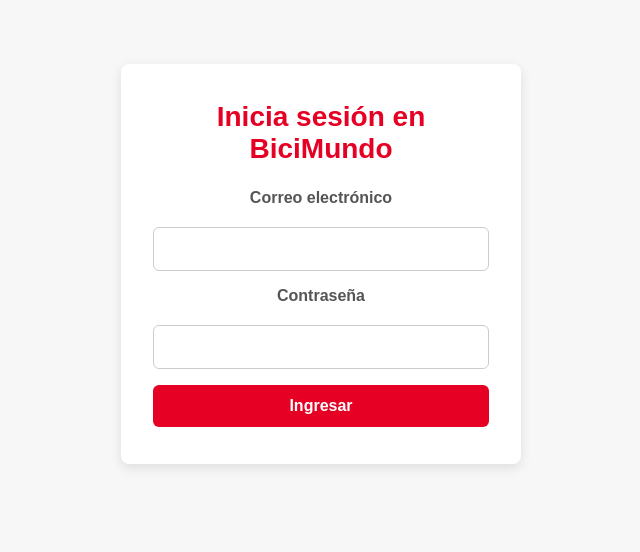
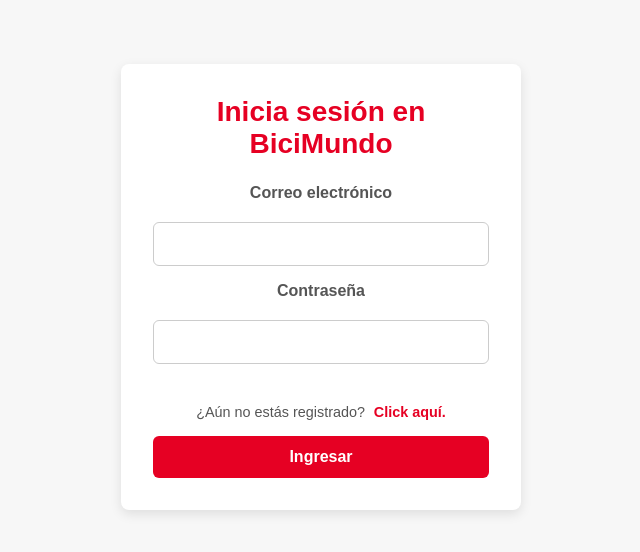
Before and after one commit to Juxnse/BICIMUNDO, an Angular app in the folder bicimundo/: page /login in a window 1280 px wide. Shown: the top 552 px of the page, without its empty margins (319-959 px from the left). Built offline with nearby package versions, Linux system fonts and the light colour scheme.

Commit message:
Update login.component.html

```diff
--- a/bicimundo/src/app/pages/login/login.component.html
+++ b/bicimundo/src/app/pages/login/login.component.html
@@ -1,4 +1,7 @@
 <div class="registro-container">
+    <button class="btn-back" routerLink="/home" aria-label="Regresar">
+      <i class="fa-solid fa-arrow-left"></i>
+    </button>
     <h2>Inicia sesión en BiciMundo</h2>
     <form (submit)="login(); $event.preventDefault()">
       <label>Correo electrónico</label>
@@ -6,7 +9,11 @@
 
       <label>Contraseña</label>
       <input type="password" [(ngModel)]="password" name="password" required>
-
+      <p class="registro-link">
+        ¿Aún no estás registrado?
+        <a routerLink="/registro">Click aquí.</a>
+      </p>
       <button type="submit">Ingresar</button>
     </form>
+
   </div>
```
